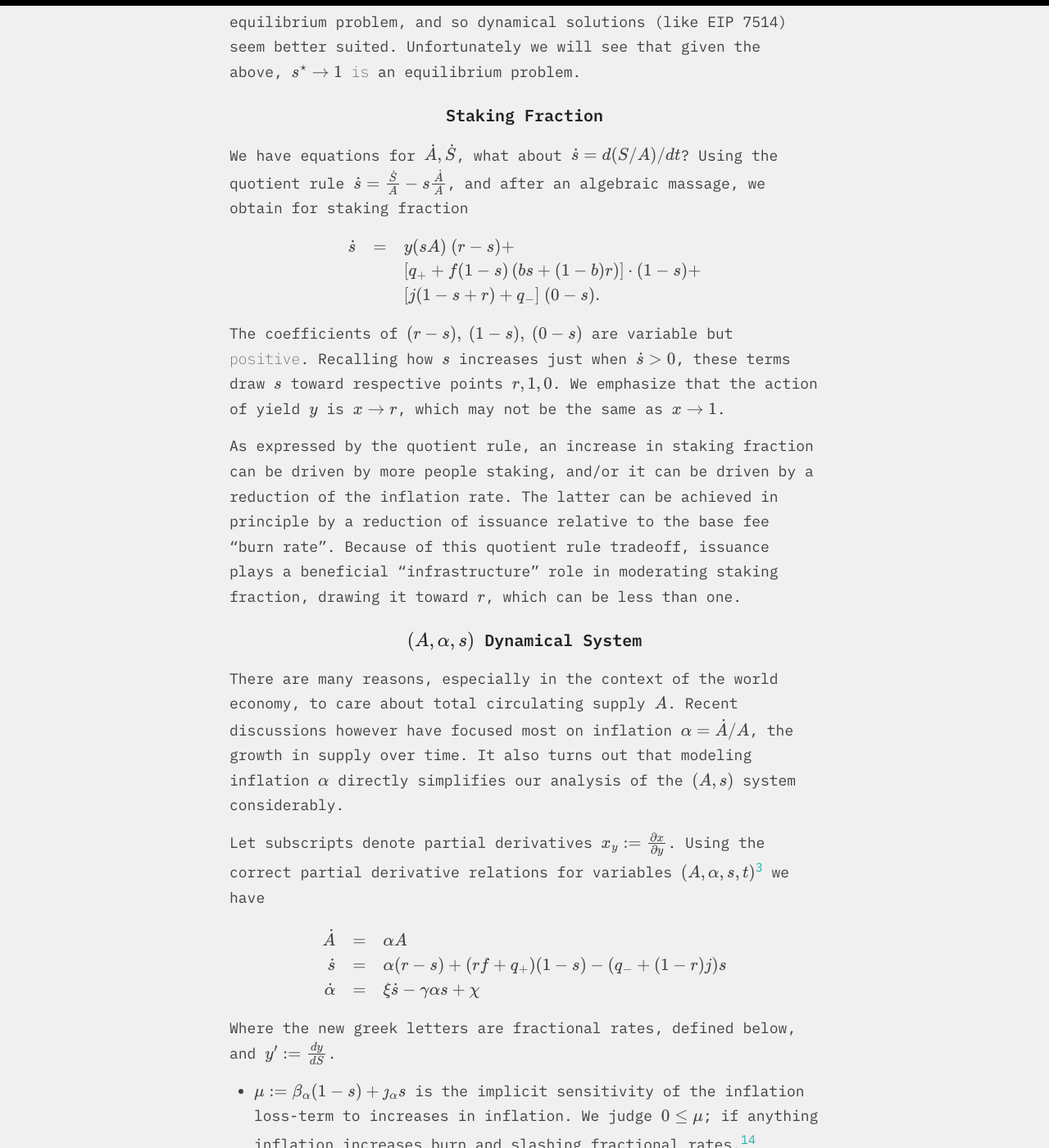
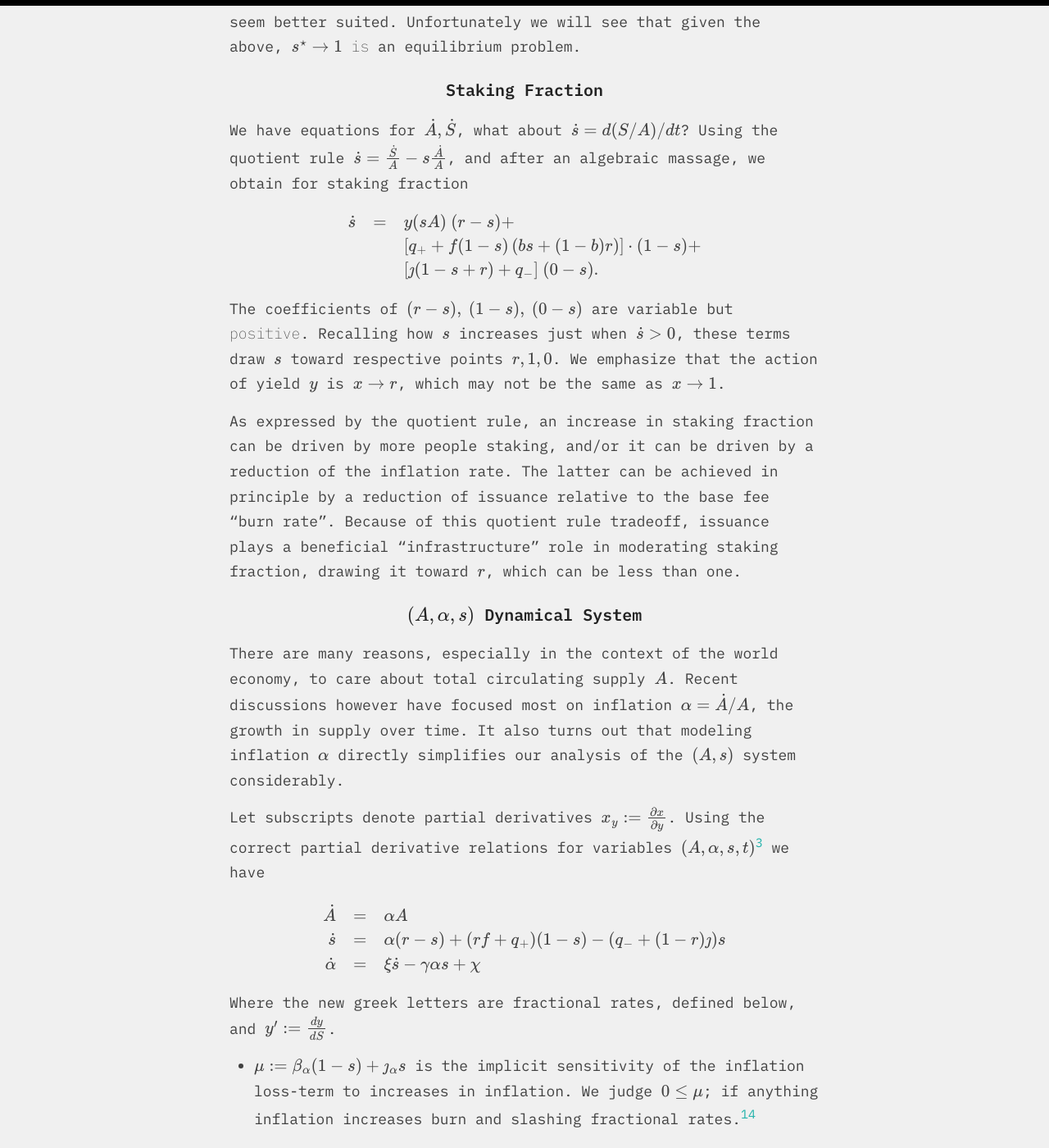
Before and after one commit to eric-downes/20sq-blog, a Jekyll site: the page built from _posts/2025-01-15-issuance-dynamics.md, in a window 1280 px wide and 1400 px high, scrolled down 13827 px. Shown: the whole window at 82% size. Built offline with Jekyll 4.4.1, drawn with Linux system fonts in a browser that asks for light colours; some web fonts are replaced; some of the changed text lies outside the part shown.

Commit message:
j -> jmath in text

```diff
--- a/_posts/2025-01-15-issuance-dynamics.md
+++ b/_posts/2025-01-15-issuance-dynamics.md
@@ -259,7 +260,7 @@ considered here, but please, prove us wrong!
 Flows obey inequalities, usually as a fraction of the source, except
 for $r,b$. We convert these inequalities; for each uppercase
 *extensive* flow $$(J,F,B,\ldots)$$ we define a lowercase *intensive
-variable* $$(j,f,b,\ldots)$$: the fractions \[1\] and fractional rates
+variable* $$(\jmath,f,b,\ldots)$$: the fractions \[1\] and fractional rates
 \[1/yr\].  In forming these, the ideal is to apply the tightest
 available bounds that still capture the asymptotic behavior[^asym] in
 the limit of interest $$S\to A$$.  We do not assume the intensive
@@ -276,7 +277,7 @@ $$b(A,S,t)=B/F$$.[^time]
 | Base Fees[^aves] | $$B$$    | $$U\to\cancel{O}$$    | ..       | $$b:=B/F$$ | $$b\in(0,1)$$ \[1\] |
 | Priority Fees    | $$P$$    | $$U\to V$$            | ..       | $$1-b=P/F$$ | $$1-b\in(0,1)$$ \[1\] |
 | Issuance[^aves]  | $$I$$    | $$\cdot \to V$$        | $$0<I\leq yS$$ |$$y\approx I/S$$ | $$0<y(S)\ll 1$$ \[1/yr\] |
-| Slashing         | $$J$$    | $$S\to\cancel{O}$$    | $$0<J<S$$ | $$j:=J/S$$ | $$j\in(0,1)$$ \[1/yr\] |
+| Slashing         | $$J$$    | $$S\to\cancel{O}$$    | $$0<J<S$$ | $$\jmath:=J/S$$ | $$\jmath\in(0,1)$$ \[1/yr\] |
 | Unstaking | $$Q_-$$  | $$S\to U$$            | $$0<Q_-<S$$ | $$q_-:=Q_-0/S$$ | $$q_-\in(0,1)$$ \[1/yr\] |
 | New Staking      | $$Q_+$$  | $$U\to S$$            | $$0<Q_++R<U$$ | $$q_+:=Q_+/U$$ | $$q_+\in(0,1)$$ \[1/yr\] |
 | Reinvestment[^whyr] | $$R$$ | $$V\to S$$            | $$R+K=I+P$$ | $$r:=R/(I+P)$$ | $$r\in(0,1)$$ \[1\] |
@@ -473,7 +474,7 @@ $$\displaystyle
 \begin{array}{rcl}
 \dot{s} &=& y(sA)\ (r-s) + \\
  && \left[q_++f(1-s)\left(bs +(1-b)r\right)\right]\cdot(1-s) + \\
- && \left[j(1-s+r)+q_-\right]\ (0-s).
+ && \left[\jmath(1-s+r)+q_-\right]\ (0-s).
 \end{array}
 $$
 
@@ -506,7 +507,7 @@ derivative relations for variables $$(A,\alpha,s,t)$$[^partial] we have
 $$\displaystyle
 \begin{array}{rcl}
 \dot{A} &=& \alpha A\\
-\dot{s} &=& \alpha(r-s) + (rf+q_+)(1-s) - (q_-+(1-r)j)s\\
+\dot{s} &=& \alpha(r-s) + (rf+q_+)(1-s) - (q_-+(1-r)\jmath)s\\
 \dot{\alpha} &=& \xi\dot{s} - \gamma\alpha s +\chi
 \end{array}
 $$
@@ -519,20 +520,20 @@ $$y':=\frac{dy}{dS}$$.
   We judge $$0\leq\mu$$; if anything inflation increases burn and
   slashing fractional rates.[^mu]
 
-* $$\xi:=(y+y'A+\beta-\beta_s(1-s)-j-j_s)/(1+\mu)$$ is the net
+* $$\xi:=(y+y'A+\beta-\beta_s(1-s)-\jmath-\jmath_s)/(1+\mu)$$ is the net
   correlation between changes in $$s$$ and changes in $$\alpha$$
   normalized by $$1+\mu$$. $$\xi$$ can be of either sign.  Under the
   current yield curve $$y_0+\frac{dy}{dS}A=y_0(sA)(1-1/(2s))$$, which
   changes its sign at 50\% ETH staked.
 
-* $$\gamma:=j_{\log{A}}s+\beta_{\log{A}}(1-s)+s|y'|A$$ is a
+* $$\gamma:=\jmath_{\log{A}}s+\beta_{\log{A}}(1-s)+s|y'|A$$ is a
   positive coefficient expressing how quickly $$\alpha\to\alpha^\star$$,
   and the partials are constant when initial supply is known.[^ics] We
   have extracted the sign from the final term because sublinear
   issuance implies $$y'<0$$; under the current yield curve the term
   $$sA|y'|=\frac{1}{2}y_0(sA)$$.
 
-* $$\chi:=-j_ts-\beta_t(1-s)$$ represents externalities affecting the
+* $$\chi:=-j\math_ts-\beta_t(1-s)$$ represents externalities affecting the
   inflation loss term encoded as explicit time-dependencies.  We
   neglect externalities $$\chi\approx0$$ because we have nothing
   intelligent to say about them, but you might not want to.
@@ -573,7 +574,7 @@ Recall our approximate equation for the fraction of staked ETH $$s$$, in
 which all coefficients are positive but inflation $$\alpha$$:
 
 $$\displaystyle
-\dot{s} = \alpha\ (r-s) + (rf+q_+)\ (1-s) + (q_-+(1-r)j)\ (0-s)
+\dot{s} = \alpha\ (r-s) + (rf+q_+)\ (1-s) + (q_-+(1-r)\jmath)\ (0-s)
 $$
 
 So assuming $$|\dot{\alpha}|\ll|\dot{s}|$$, let us examine the fixed
```
Also changed, not shown: other parts of _posts/2025-01-15-issuance-dynamics.md (+4 -3 lines).
